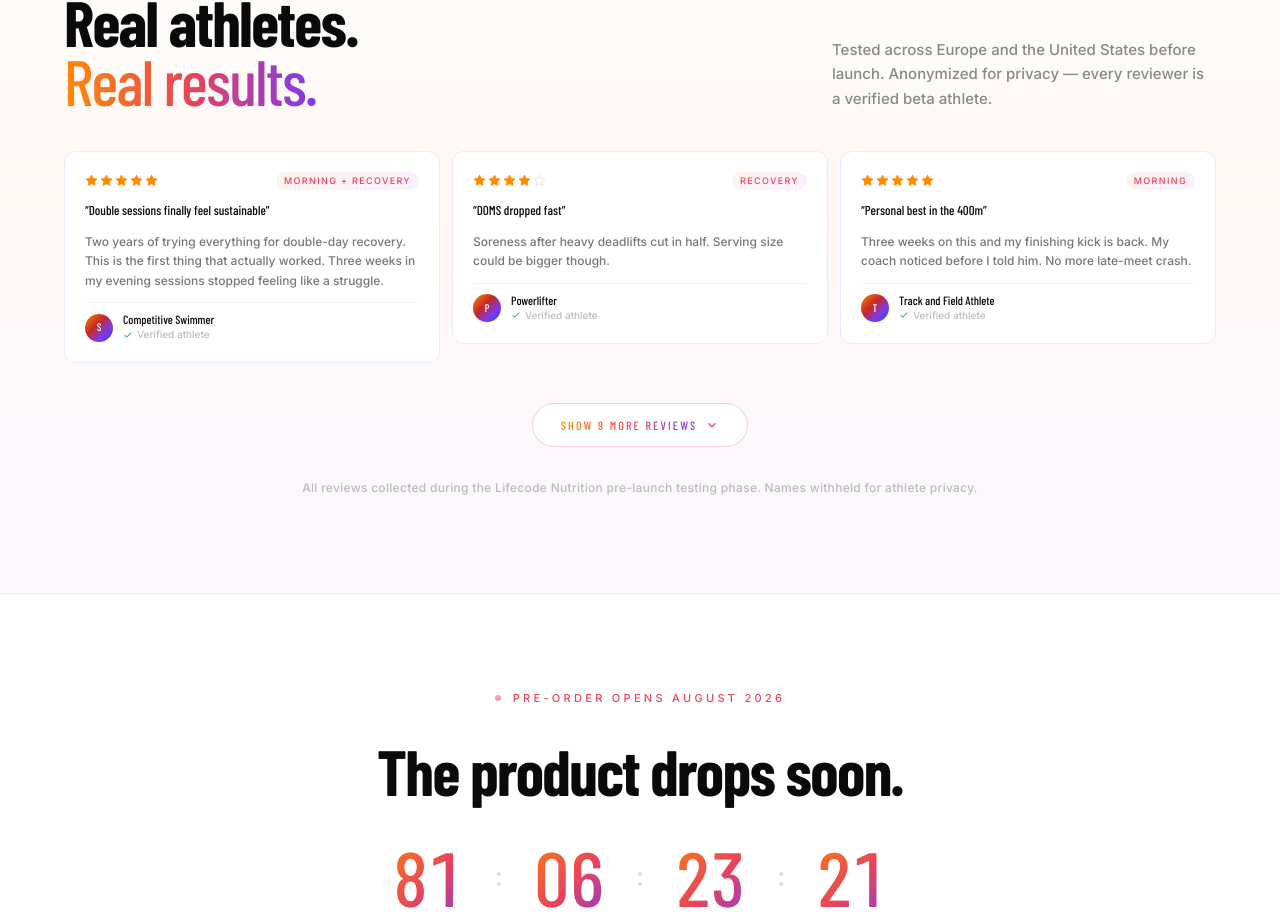
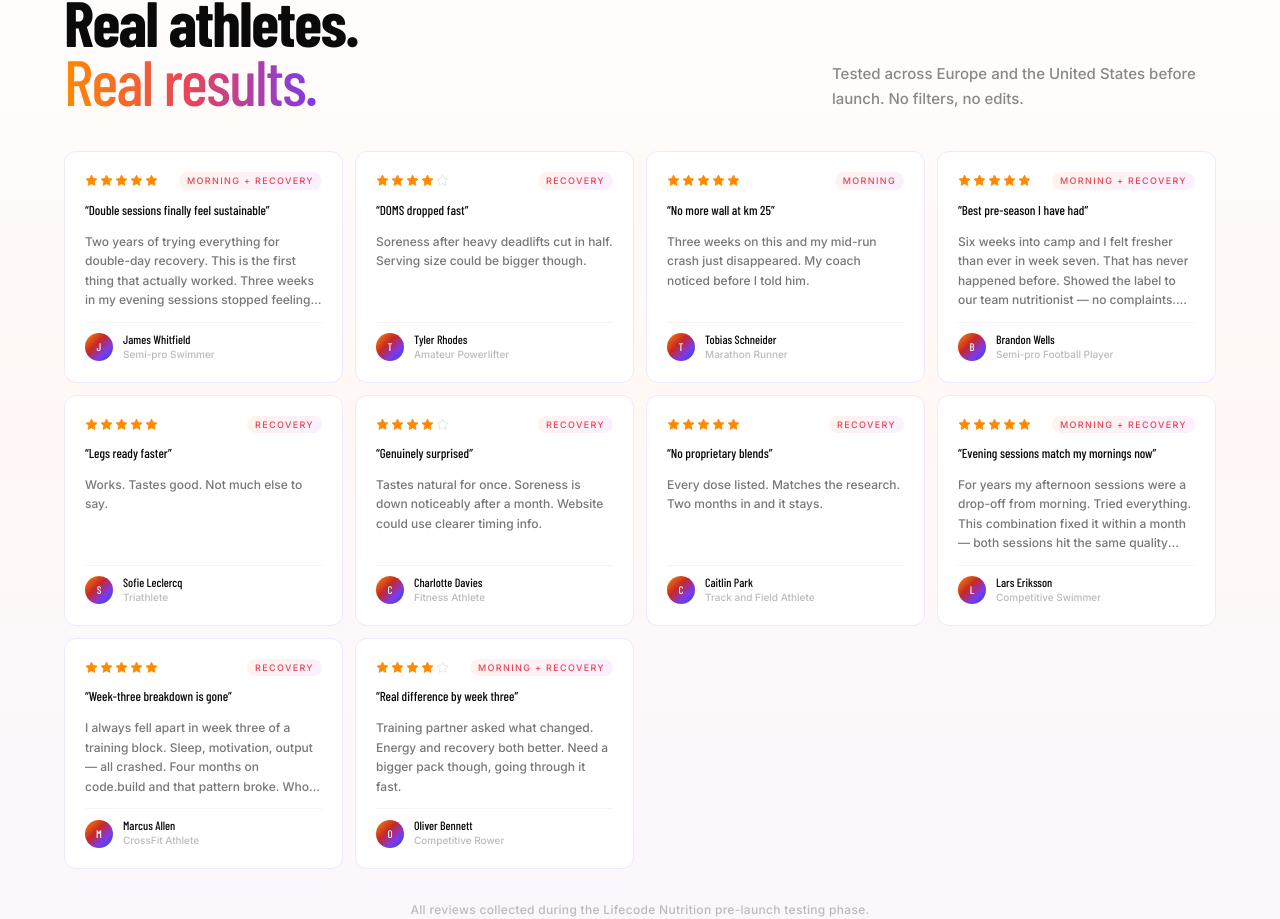
Before and after one commit to Sandu2006a/LIFECODE, a Next.js app in the folder web/: page / in a window 1280 px wide. Shown: the part 947-1866 px from the top of the page. Built offline with nearby package versions, Linux system fonts and the light colour scheme; no server answers.

Commit message:
feat: rename to code.charge and code.build

```diff
--- a/web/app/layout.js
+++ b/web/app/layout.js
@@ -25,7 +25,7 @@ export const metadata = {
     template: '%s · LIFECODE Nutrition',
   },
   description:
-    'LIFECODE is precision sports nutrition built by athletes for athletes. Daily Morning Essentials, Daily After Training Repair and AI-tracked micronutrients calibrated to your sport, weight and training load. Engineered at the molecular level.',
+    'LIFECODE is precision sports nutrition built by athletes for athletes. code.charge, code.build and AI-tracked micronutrients calibrated to your sport, weight and training load. Engineered at the molecular level.',
   keywords: [
     'LIFECODE',
     'LIFECODE Nutrition',
@@ -33,8 +33,8 @@ export const metadata = {
     'precision nutrition',
     'sports nutrition',
     'athlete supplements',
-    'Daily Morning Essentials',
-    'Daily After Training Repair',
+    'code.charge',
+    'code.build',
     'micronutrient tracking',
     'training nutrition',
     'AI nutrition',
@@ -74,7 +74,7 @@ export const metadata = {
   openGraph: {
     title: 'LIFECODE — Precision Nutrition for Athletes',
     description:
-      'Sports nutrition engineered at the molecular level. Daily Morning Essentials + Daily After Training Repair + AI tracking.',
+      'Sports nutrition engineered at the molecular level. code.charge + code.build + AI tracking.',
     type: 'website',
     url: SITE,
     siteName: 'LIFECODE Nutrition',
@@ -109,7 +109,7 @@ const ORG_JSON_LD = {
   url: SITE,
   logo: `${SITE}/logo.png`,
   description:
-    'LIFECODE is precision sports nutrition: Daily Morning Essentials, Daily After Training Repair and AI-tracked micronutrients calibrated to your sport, weight and training load.',
+    'LIFECODE is precision sports nutrition: code.charge, code.build and AI-tracked micronutrients calibrated to your sport, weight and training load.',
   sameAs: [],
   founders: [{ '@type': 'Person', name: 'LIFECODE Founders' }],
 };
--- a/web/app/lifecode-comparison/page.jsx
+++ b/web/app/lifecode-comparison/page.jsx
@@ -178,7 +178,7 @@ export default function ComparisonPage() {
             {/* Tab switcher */}
             <div className="flex gap-1.5 mb-12 p-1 rounded-full border border-[#eee] w-fit bg-[#fafafa]">
               {[
-                { key: 'morning',  label: 'Daily Morning Essentials' },
+                { key: 'morning',  label: 'code.charge' },
                 { key: 'recovery', label: 'Anabolic Recovery' },
               ].map(({ key, label }) => (
                 <button key={key} onClick={() => setTab(key)}
@@ -189,11 +189,11 @@ export default function ComparisonPage() {
               ))}
             </div>
 
-            {/* Daily Morning Essentials */}
+            {/* code.charge */}
             {tab === 'morning' && (
               <div>
                 <h2 className="font-sans font-700 text-[#111] text-xl md:text-2xl tracking-tight mb-1">
-                  Daily Morning Essentials — Category Comparison
+                  code.charge — Category Comparison
                 </h2>
                 <p className="font-body text-[#bbb] text-sm mb-8">
                   vs. Typical Greens Powders · Typical Multivitamin Capsules
@@ -214,7 +214,7 @@ export default function ComparisonPage() {
                           <div style={{ padding: '1.5px', borderRadius: '12px', background: RED }}>
                             <div className="bg-white py-3 px-3 text-center" style={{ borderRadius: '10.5px' }}>
                               <p className="font-sans font-700 text-sm" style={{ color: RED }}>Life Code</p>
-                              <p className="font-body text-[11px] text-[#999] tracking-wide uppercase mt-0.5">Daily Morning Essentials</p>
+                              <p className="font-body text-[11px] text-[#999] tracking-wide uppercase mt-0.5">code.charge</p>
                             </div>
                           </div>
                         </th>
@@ -328,8 +328,8 @@ export default function ComparisonPage() {
             </Link>
             <nav className="flex flex-wrap items-center justify-center gap-6">
               {[
-                ['Daily Morning Essentials',      '/products/morning'],
-                ['Daily After Training Repair',     '/products/recovery'],
+                ['code.charge',      '/products/morning'],
+                ['code.build',     '/products/recovery'],
                 ['Ingredients',       '/ingredients'],
                 ['Comparisons',       '/lifecode-comparison'],
                 ['Ecosystem',         '/#ecosystem'],
--- a/web/components/ComparisonSection.jsx
+++ b/web/components/ComparisonSection.jsx
@@ -293,7 +293,7 @@ export default function ComparisonSection() {
 
           <div className="flex flex-col gap-4">
             <AdvantageBlock
-              title="Daily Morning Essentials — 13 reasons it outperforms"
+              title="code.charge — 13 reasons it outperforms"
               items={MORNING_ADVANTAGE}
               sectionClass="adv-row"
               gradientFrom="#FF8A00"
--- a/web/components/ProductSection.jsx
+++ b/web/components/ProductSection.jsx
@@ -184,7 +184,7 @@ const ACTIVE = [
   {
     slug: 'morning',
     phase: '01',
-    title: 'Daily Morning Essentials',
+    title: 'code.charge',
     tagline: 'Activate.',
     accentColor: '#8B0015',
     image: '/Morning_deschis.png',
@@ -206,7 +206,7 @@ const ACTIVE = [
   {
     slug: 'recovery',
     phase: '04',
-    title: 'Daily After Training Repair',
+    title: 'code.build',
     tagline: 'Rebuild.',
     accentColor: '#E8631A',
     image: '/Recov_deschis.png',
--- a/web/components/ReviewsSection.jsx
+++ b/web/components/ReviewsSection.jsx
@@ -1,111 +1,92 @@
 'use client';
 
-import { useEffect, useRef, useState } from 'react';
+import { useEffect, useRef } from 'react';
 import { gsap } from 'gsap';
 import { ScrollTrigger } from 'gsap/ScrollTrigger';
 
 const BOX_G  = 'linear-gradient(135deg, #FF8A00 0%, #C62828 40%, #7C3AED 70%, #1D4ED8 100%)';
 const HEAT_G = 'linear-gradient(90deg, #FF8A00, #E8445A, #7C3AED)';
 
-// Anonymized reviews — sport replaces personal name. Distribution biased
-// toward the four core athlete profiles: swimming, canoe sprint,
-// powerlifting, track and field.
 const REVIEWS = [
   {
-    sport: 'Competitive Swimmer',
-    initial: 'S',
+    name: 'James Whitfield',
+    role: 'Semi-pro Swimmer',
     product: 'Morning + Recovery',
     rating: 5,
     headline: 'Double sessions finally feel sustainable',
-    body: 'Two years of trying everything for double-day recovery. This is the first thing that actually worked. Three weeks in my evening sessions stopped feeling like a struggle.',
+    body: 'Two years of trying everything for double-day recovery. This is the first thing that actually worked. Three weeks in my evening sessions stopped feeling like a struggle. Honestly did not expect much when I started.',
   },
   {
-    sport: 'Powerlifter',
-    initial: 'P',
+    name: 'Tyler Rhodes',
+    role: 'Amateur Powerlifter',
     product: 'Recovery',
     rating: 4,
     headline: 'DOMS dropped fast',
     body: 'Soreness after heavy deadlifts cut in half. Serving size could be bigger though.',
   },
   {
-    sport: 'Track and Field Athlete',
-    initial: 'T',
+    name: 'Tobias Schneider',
+    role: 'Marathon Runner',
     product: 'Morning',
     rating: 5,
-    headline: 'Personal best in the 400m',
-    body: 'Three weeks on this and my finishing kick is back. My coach noticed before I told him. No more late-meet crash.',
+    headline: 'No more wall at km 25',
+    body: 'Three weeks on this and my mid-run crash just disappeared. My coach noticed before I told him.',
   },
   {
-    sport: 'Canoe Sprint Athlete',
-    initial: 'C',
+    name: 'Brandon Wells',
+    role: 'Semi-pro Football Player',
     product: 'Morning + Recovery',
     rating: 5,
-    headline: 'Best training block I have had',
-    body: 'Six weeks into the season and I felt fresher than ever in week seven. That has never happened before. Showed the label to our team nutritionist — no complaints.',
+    headline: 'Best pre-season I have had',
+    body: 'Six weeks into camp and I felt fresher than ever in week seven. That has never happened before. Showed the label to our team nutritionist — no complaints. Wish there was team pricing.',
   },
   {
-    sport: 'Powerlifter',
-    initial: 'P',
+    name: 'Sofie Leclercq',
+    role: 'Triathlete',
     product: 'Recovery',
     rating: 5,
-    headline: 'PRs are coming faster',
-    body: 'Recovery between heavy sets noticeably improved. Hit a 10kg PR on squat after six weeks. Tastes good.',
+    headline: 'Legs ready faster',
+    body: 'Works. Tastes good. Not much else to say.',
   },
   {
-    sport: 'Open-water Swimmer',
-    initial: 'S',
+    name: 'Charlotte Davies',
+    role: 'Fitness Athlete',
     product: 'Recovery',
     rating: 4,
     headline: 'Genuinely surprised',
     body: 'Tastes natural for once. Soreness is down noticeably after a month. Website could use clearer timing info.',
   },
   {
-    sport: 'Track and Field Athlete',
-    initial: 'T',
+    name: 'Caitlin Park',
+    role: 'Track and Field Athlete',
     product: 'Recovery',
     rating: 5,
     headline: 'No proprietary blends',
     body: 'Every dose listed. Matches the research. Two months in and it stays.',
   },
   {
-    sport: 'Competitive Swimmer',
-    initial: 'S',
+    name: 'Lars Eriksson',
+    role: 'Competitive Swimmer',
     product: 'Morning + Recovery',
     rating: 5,
     headline: 'Evening sessions match my mornings now',
-    body: 'For years my afternoon sessions were a drop-off from morning. Tried everything. This combination fixed it within a month — both sessions hit the same quality now.',
+    body: 'For years my afternoon sessions were a drop-off from morning. Tried everything. This combination fixed it within a month — both sessions hit the same quality now. The label is what convinced me to try it. Sticking with it.',
   },
   {
-    sport: 'Canoe Sprint Athlete',
-    initial: 'C',
+    name: 'Marcus Allen',
+    role: 'CrossFit Athlete',
     product: 'Recovery',
     rating: 5,
     headline: 'Week-three breakdown is gone',
-    body: 'I always fell apart in week three of training blocks. Sleep, motivation, output — all crashed. Four months on this and the pattern broke. Whole team is asking about it now.',
+    body: 'I always fell apart in week three of a training block. Sleep, motivation, output — all crashed. Four months on code.build and that pattern broke. Whole gym is asking about it now.',
   },
   {
-    sport: 'Track and Field Athlete',
-    initial: 'T',
+    name: 'Oliver Bennett',
+    role: 'Competitive Rower',
     product: 'Morning + Recovery',
     rating: 4,
     headline: 'Real difference by week three',
     body: 'Training partner asked what changed. Energy and recovery both better. Need a bigger pack though, going through it fast.',
-  },
-  {
-    sport: 'Powerlifter',
-    initial: 'P',
-    product: 'Morning',
-    rating: 5,
-    headline: 'Sharper focus before heavy lifts',
-    body: 'The morning stack actually does what it says. No jitter, no crash. Squat day suddenly feels clean.',
-  },
-  {
-    sport: 'Canoe Sprint Athlete',
-    initial: 'C',
-    product: 'Morning',
-    rating: 5,
-    headline: 'Sustained output across the whole race',
-    body: 'No mid-distance dip. Powered through the last 200m at full speed for the first time in two seasons.',
   },
 ];
 
@@ -146,27 +127,19 @@ function ReviewCard({ review }) {
       <div className="flex items-center gap-2.5 pt-2.5 border-t border-[#f5f5f5]">
         <div className="w-7 h-7 rounded-full flex items-center justify-center text-white font-sans font-700 text-[11px] flex-shrink-0"
           style={{ background: BOX_G }}>
-          {review.initial}
+          {review.name.charAt(0)}
         </div>
         <div>
-          <p className="font-sans font-700 text-[#0a0a0a] text-[12px] leading-none">{review.sport}</p>
-          <p className="font-body text-[10px] text-[#bbb] mt-0.5 flex items-center gap-1">
-            <svg width="10" height="10" viewBox="0 0 24 24" fill="none" stroke="currentColor" strokeWidth="2.5" style={{ color: '#10B981' }}>
-              <path d="M20 6L9 17l-5-5" />
-            </svg>
-            Verified athlete
-          </p>
+          <p className="font-sans font-700 text-[#0a0a0a] text-[12px] leading-none">{review.name}</p>
+          <p className="font-body text-[10px] text-[#bbb] mt-0.5">{review.role}</p>
         </div>
       </div>
     </div>
   );
 }
 
-const INITIAL_VISIBLE = 3;
-
 export default function ReviewsSection() {
   const sectionRef = useRef(null);
-  const [expanded, setExpanded] = useState(false);
 
   useEffect(() => {
     gsap.registerPlugin(ScrollTrigger);
@@ -185,18 +158,7 @@ export default function ReviewsSection() {
     return () => ctx.revert();
   }, []);
 
-  // Animate newly-revealed cards when expanding
-  useEffect(() => {
-    if (!expanded) return;
-    gsap.fromTo('.review-card.is-extra',
-      { opacity: 0, y: 24 },
-      { opacity: 1, y: 0, duration: 0.5, ease: 'power3.out', stagger: 0.05 }
-    );
-  }, [expanded]);
-
   const avg = (REVIEWS.reduce((s, r) => s + r.rating, 0) / REVIEWS.length).toFixed(1);
-  const visible = expanded ? REVIEWS : REVIEWS.slice(0, INITIAL_VISIBLE);
-  const hiddenCount = REVIEWS.length - INITIAL_VISIBLE;
 
   return (
     <section ref={sectionRef} className="py-16 md:py-24 px-6 md:px-16"
@@ -229,44 +191,18 @@ export default function ReviewsSection() {
             </span>
           </h2>
           <p className="reviews-head opacity-0 font-body font-300 text-[#888] text-[15px] max-w-sm leading-relaxed">
-            Tested across Europe and the United States before launch. Anonymized for privacy — every reviewer is a verified beta athlete.
+            Tested across Europe and the United States before launch. No filters, no edits.
           </p>
         </div>
 
-        <div className="reviews-grid grid grid-cols-1 sm:grid-cols-2 lg:grid-cols-3 gap-3">
-          {visible.map((r, idx) => (
-            <div key={idx} className={idx >= INITIAL_VISIBLE ? 'is-extra' : ''}>
-              <ReviewCard review={r} />
-            </div>
+        <div className="reviews-grid grid grid-cols-1 sm:grid-cols-2 lg:grid-cols-4 gap-3">
+          {REVIEWS.map((r) => (
+            <ReviewCard key={r.name} review={r} />
           ))}
         </div>
 
-        {hiddenCount > 0 && (
-          <div className="flex justify-center mt-10">
-            <button
-              type="button"
-              onClick={() => setExpanded(v => !v)}
-              className="group inline-flex items-center gap-2 px-7 py-3 rounded-full border bg-white hover:shadow-md transition-all duration-300"
-              style={{ borderColor: 'rgba(232,68,90,0.25)' }}
-            >
-              <span className="font-sans font-700 text-[12px] tracking-[0.18em] uppercase bg-clip-text text-transparent"
-                style={{ backgroundImage: HEAT_G }}>
-                {expanded ? 'Show less' : `Show ${hiddenCount} more reviews`}
-              </span>
-              <svg width="14" height="14" viewBox="0 0 24 24" fill="none" stroke="currentColor" strokeWidth="2.2"
-                style={{
-                  color: '#E8445A',
-                  transition: 'transform 0.3s ease',
-                  transform: expanded ? 'rotate(180deg)' : 'rotate(0deg)',
-                }}>
-                <path d="M6 9l6 6 6-6" />
-              </svg>
-            </button>
-          </div>
-        )}
-
         <p className="reviews-head opacity-0 mt-8 text-center font-body text-[12px] text-[#bbb] tracking-wide">
-          All reviews collected during the Lifecode Nutrition pre-launch testing phase. Names withheld for athlete privacy.
+          All reviews collected during the Lifecode Nutrition pre-launch testing phase.
         </p>
 
       </div>
--- a/web/components/SystemSection.jsx
+++ b/web/components/SystemSection.jsx
@@ -11,13 +11,13 @@ const AG = 'linear-gradient(135deg, #FF8A00 0%, #C62828 40%, #7C3AED 70%, #1D4ED
 
 const BLOCKS = [
   {
-    tag: 'AM · Daily Morning Essentials',
+    tag: 'AM · code.charge',
     title: 'Daily activation.',
     body: '11 precision compounds. Vitamins, adaptogens, CoQ10. Everything your body needs to start at full capacity.',
     gradient: MG,
   },
   {
-    tag: 'PM · Daily After Training Repair',
+    tag: 'PM · code.build',
     title: 'Post-effort repair.',
     body: '10 targeted compounds. EAA, creatine, magnesium. Cellular rebuild starts within the 45-minute window.',
     gradient: RG,
```
Also changed, not shown: web/app/pricing/page.jsx (+4 -4 lines), web/components/MorningSection.jsx (line endings or trailing spaces), web/components/RecoverySection.jsx (line endings or trailing spaces), web/lib/products.js.
